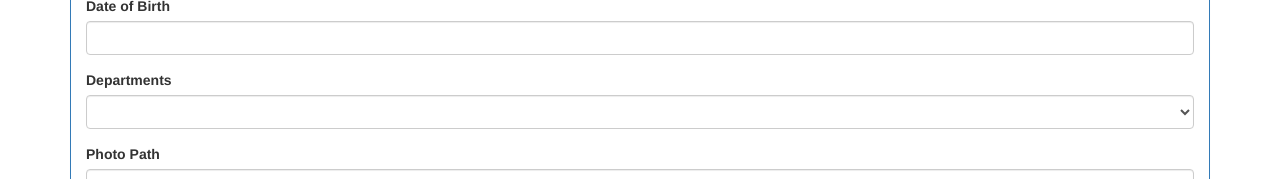
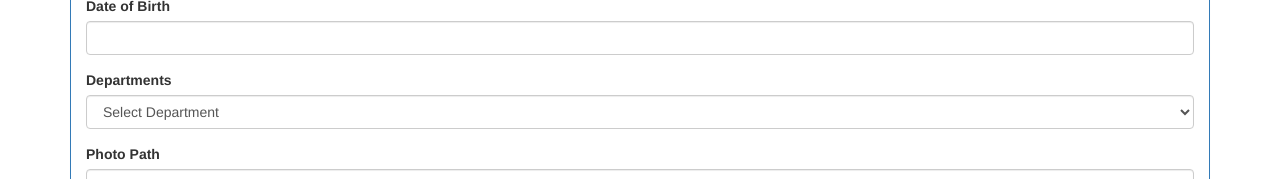
Before and after one commit to Bimzee/AngularCRUD, an Angular app: page /create in a window 1280 px wide. Shown: the part 521-700 px from the top of the page. Built offline with nearby package versions, Linux system fonts and the light colour scheme.

Commit message:
Implemented validator for DropDown. Implementation not complete

```diff
--- a/src/app/employees/create-employee.component.html
+++ b/src/app/employees/create-employee.component.html
@@ -58,17 +58,19 @@
                 <input id="DOB" name="DOB" [(ngModel)]="employee.dateOfBirth" type="text" bsDatepicker [bsConfig]=datePickerConfig  class="form-control">
                 <!-- use bsDaterangePicker for date range instead of bsDatepicker -->
             </div>
-            <div class="form-group">
-                <label for="department">Departments
-                </label>
-
-                    <select id="department" name="department" [(ngModel)]="department" class="form-control">
-                            <option value=0 selected="selected">Select Dept
-                                </option>
-                        <option *ngFor="let dept of departments; index as i" [value]="dept.id" [selected]="dept  === 1">{{dept.name}}</option>
 
 
-                    </select>
+            <div class="form-group" [class.has-error]="department.touched && department.invalid">
+                <label for="department" class="control-label">Departments
+                </label>
+                <select id="department" name="department" [(ngModel)]="employee.department"
+                     class="form-control" required #department="ngModel">
+                    <option value="-1">Select Department</option>
+                    <option *ngFor="let dept of departments" [value]="dept.id" [selected]="dept  === 1">{{dept.name}}</option>
+                </select>
+                <span class="help-block" *ngIf="department.touched && department.invalid">
+                    Department is required
+                </span>
             </div>
             <div class="form-group">
                 <label for="photoPath">Photo Path</label>
--- a/src/app/employees/create-employee.component.ts
+++ b/src/app/employees/create-employee.component.ts
@@ -22,7 +22,7 @@ export class CreateEmployeeComponent implements OnInit {
     phoneNumber: null,
     contactPreference: null,
     dateOfBirth: null,
-    department: null,
+    department: '-1',
     isActive: null,
     photoPath: null
   };
```
